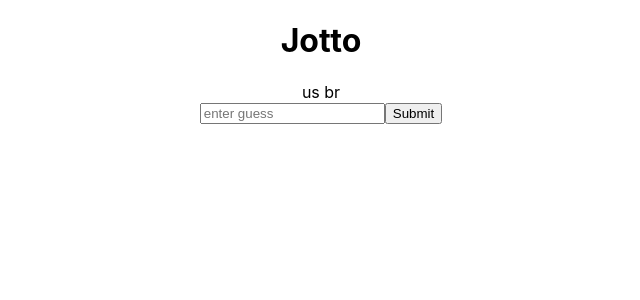
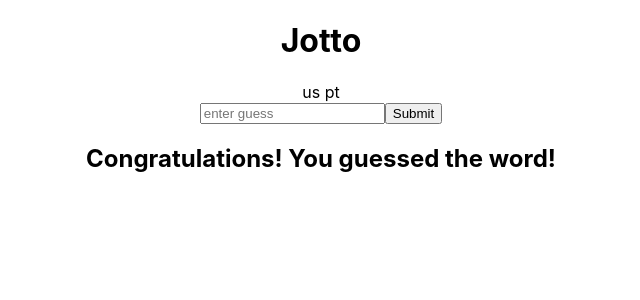
Before and after one commit to gabrielmendes98/react-testing-jest-enzyme, a React (Create React App) app in the folder jotto/: page / in a window 1280 px wide. Shown: the top 300 px of the page, without its empty margins (319-959 px from the left). Built offline with nearby package versions, Linux system fonts and the light colour scheme.

Commit message:
language picker arrumado e mensagem de congrats mostrada para teste manual

```diff
--- a/jotto/src/App.tsx
+++ b/jotto/src/App.tsx
@@ -7,6 +7,7 @@ import './App.css';
 import Input from './components/Input';
 import languageContext from './contexts/language';
 import LanguagePicker from './components/LanguagePicker';
+import Congrats from './components/Congrats';
 
 type Action = {
   type: 'setSecretWord' | 'setLanguage';
@@ -45,6 +46,7 @@ function App() {
       <languageContext.Provider value={state.language}>
         <LanguagePicker setLanguage={setLanguage} />
         <Input secretWord={state.secretWord} />
+        <Congrats success={true} />
       </languageContext.Provider>
     </div>
   ) : (
--- a/jotto/src/components/LanguagePicker/index.tsx
+++ b/jotto/src/components/LanguagePicker/index.tsx
@@ -7,7 +7,7 @@ interface Props {
 const LanguagePicker: React.FC<Props> = ({ setLanguage }) => {
   const languages = [
     { code: 'en', symbol: 'us' },
-    { code: 'br', symbol: 'br' },
+    { code: 'pt', symbol: 'pt' },
   ];
 
   return (
```
